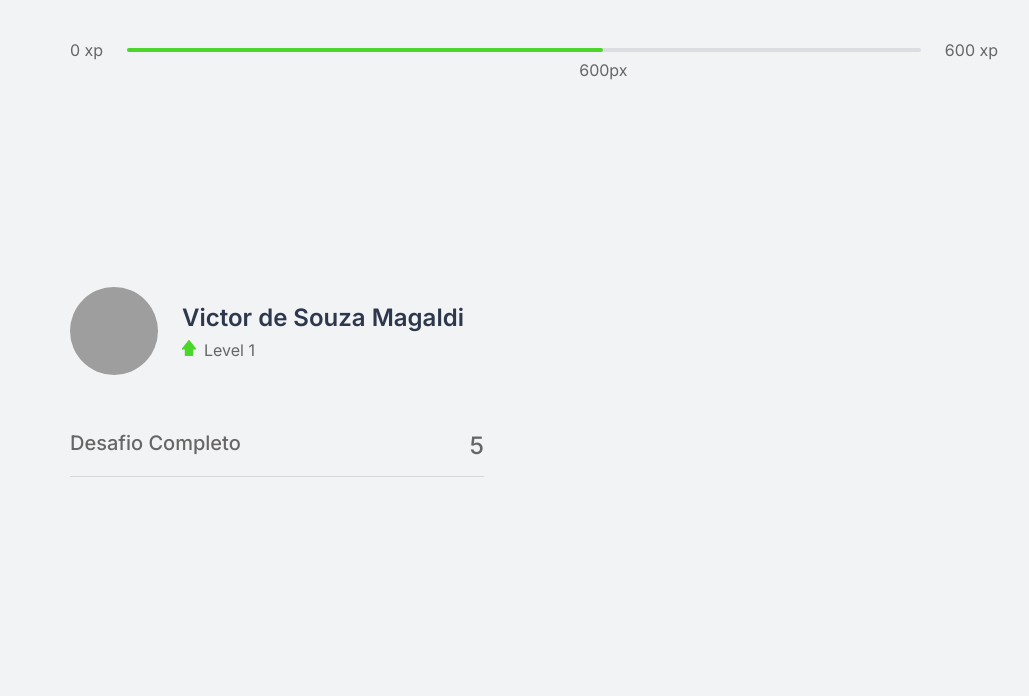
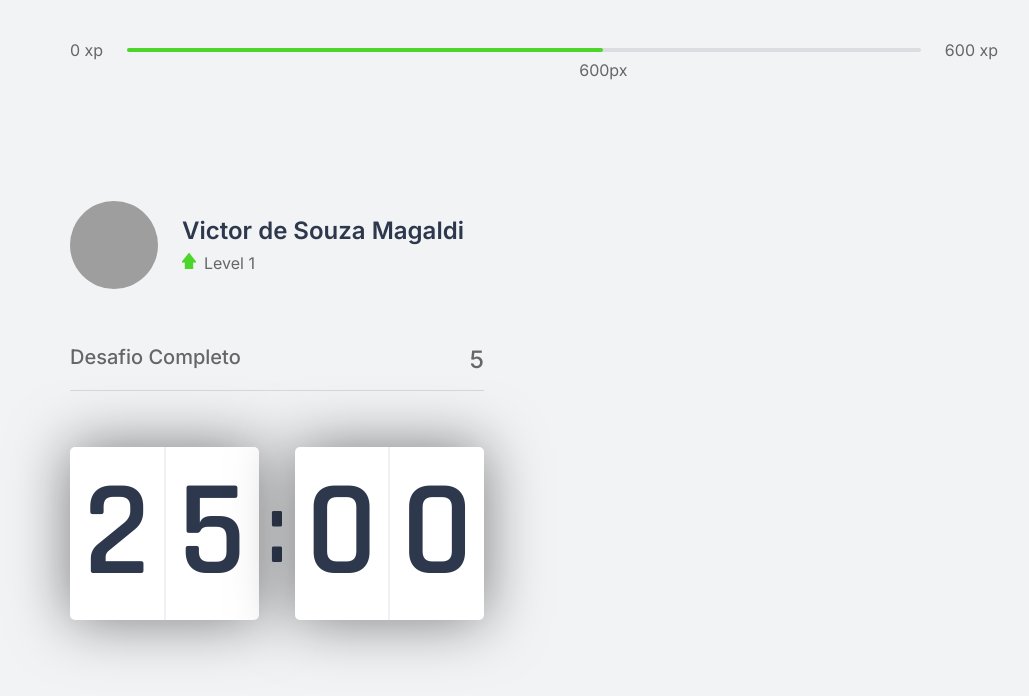
Before and after one commit to victor-magaldi/semana-NLW4-moveit, a Next.js app: page / in a window 1280 px wide. Shown: the top 696 px of the page, without its empty margins (106-1135 px from the left). Built offline with nearby package versions, Linux system fonts and the light colour scheme; grey boxes are pictures that could not be loaded.

Commit message:
cria componente Countdown e ajusta title

```diff
--- /dev/null
+++ b/src/components/Countdown.tsx
@@ -0,0 +1,17 @@
+import styles from "../styles/components/Countdown.module.css";
+
+export default function Countdown() {
+  return (
+    <div className={styles.countdownContainer}>
+      <div>
+        <span>2</span>
+        <span>5</span>
+      </div>
+      <span>:</span>
+      <div>
+        <span>0</span>
+        <span>0</span>
+      </div>
+    </div>
+  );
+}
--- a/src/pages/index.tsx
+++ b/src/pages/index.tsx
@@ -1,18 +1,24 @@
 import CompleteChallenges from "../components/CompleteChallenges";
+import Countdown from "../components/Countdown";
 import ExperienceBar from "../components/ExperienceBar";
 import { Profile } from "../components/Profile";
+
+import Head from "next/head";
 
 import styles from "../styles/pages/Home.module.css";
 
 export default function Home() {
   return (
     <div className={styles.container}>
+      <Head>Moveit</Head>
+
       <ExperienceBar />
 
       <section>
         <div>
           <Profile></Profile>
           <CompleteChallenges></CompleteChallenges>
+          <Countdown></Countdown>
         </div>
         <div></div>
       </section>
--- /dev/null
+++ b/src/styles/components/Countdown.module.css
@@ -0,0 +1,31 @@
+.countdownContainer {
+  display: flex;
+  align-items: center;
+  font-family: Rajdhani;
+  font-weight: 600;
+  color: var(--title);
+}
+.countdownContainer > div {
+  flex: 1;
+  display: flex;
+  align-items: center;
+  justify-content: space-evenly;
+  box-shadow: 0 0 60px rgba(0, 0, 0, 0.5);
+  border-radius: 5px;
+  font-size: 8.5rem;
+  text-align: center;
+  background-color: var(--white);
+}
+.countdownContainer > span {
+  font-size: 6.25rem;
+  margin: 0 0.5rem;
+}
+.countdownContainer > div span:first-child {
+  border-right: solid 1px #f0f1f3;
+}
+.countdownContainer > div span:last-child {
+  border-left: solid 1px #f0f1f3;
+}
+.countdownContainer > div span {
+  flex: 1;
+}
```
